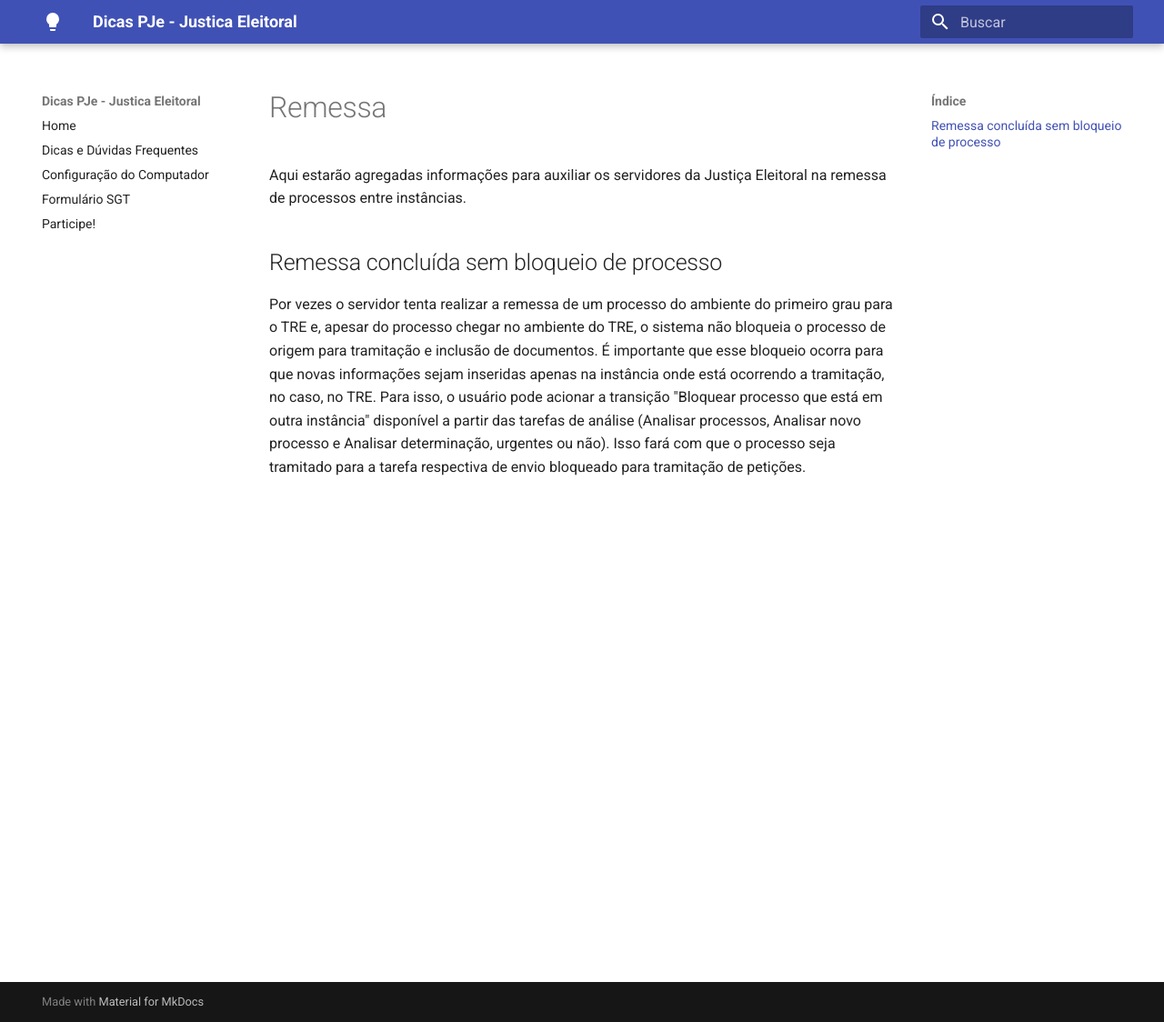
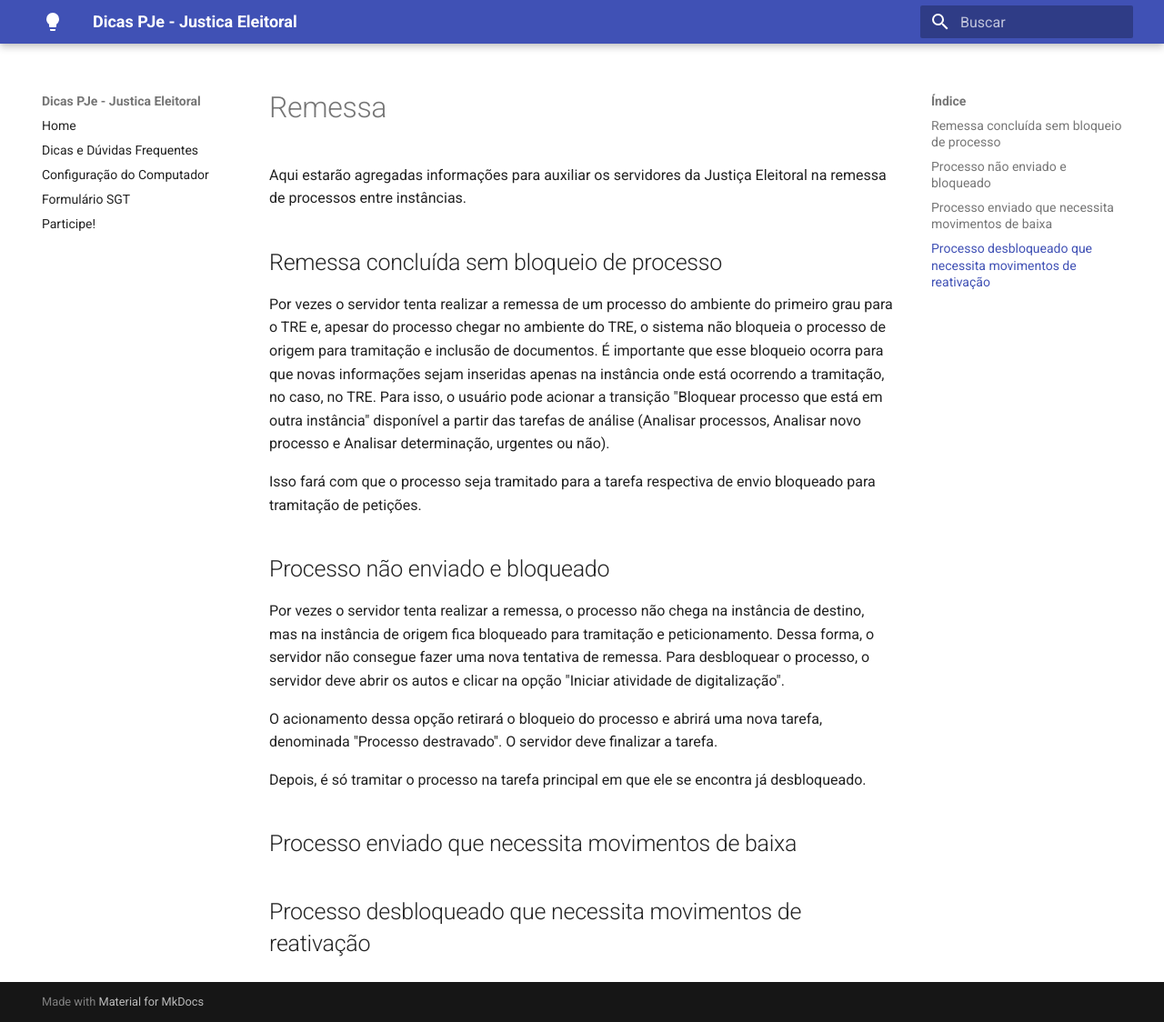
Before and after one commit to PJeJE/dicas_versao_1, an MkDocs documentation site: the page built from docs/remessa.md, in a window 1280 px wide and 1124 px high. Shown: the whole window at 91% size. Built offline with MkDocs 1.6.1 and Material for MkDocs 9.7.7, drawn with Linux system fonts in a browser that asks for light colours; nearby versions of some CDN libraries.

Commit message:
Update remessa.md

```diff
--- a/docs/remessa.md
+++ b/docs/remessa.md
@@ -4,4 +4,24 @@
 
 ## Remessa concluída sem bloqueio de processo
 
-Por vezes o servidor tenta realizar a remessa de um processo do ambiente do primeiro grau para o TRE e, apesar do processo chegar no ambiente do TRE, o sistema não bloqueia o processo de origem para tramitação e inclusão de documentos. É importante que esse bloqueio ocorra para que novas informações sejam inseridas apenas na instância onde está ocorrendo a tramitação, no caso, no TRE. Para isso, o usuário pode acionar a transição "Bloquear processo que está em outra instância" disponível a partir das tarefas de análise (Analisar processos, Analisar novo processo e Analisar determinação, urgentes ou não). Isso fará com que o processo seja tramitado para a tarefa respectiva de envio bloqueado para tramitação de petições.
+Por vezes o servidor tenta realizar a remessa de um processo do ambiente do primeiro grau para o TRE e, apesar do processo chegar no ambiente do TRE, o sistema não bloqueia o processo de origem para tramitação e inclusão de documentos. É importante que esse bloqueio ocorra para que novas informações sejam inseridas apenas na instância onde está ocorrendo a tramitação, no caso, no TRE. Para isso, o usuário pode acionar a transição "Bloquear processo que está em outra instância" disponível a partir das tarefas de análise (Analisar processos, Analisar novo processo e Analisar determinação, urgentes ou não).
+
+
+
+Isso fará com que o processo seja tramitado para a tarefa respectiva de envio bloqueado para tramitação de petições.
+
+
+## Processo não enviado e bloqueado
+
+Por vezes o servidor tenta realizar a remessa, o processo não chega na instância de destino, mas na instância de origem fica bloqueado para tramitação e peticionamento. Dessa forma, o servidor não consegue fazer uma nova tentativa de remessa. Para desbloquear o processo, o servidor deve abrir os autos e clicar na opção "Iniciar atividade de digitalização".
+
+
+O acionamento dessa opção retirará o bloqueio do processo e abrirá uma nova tarefa, denominada "Processo destravado". O servidor deve finalizar a tarefa.
+
+Depois, é só tramitar o processo na tarefa principal em que ele se encontra já desbloqueado.
+
+
+## Processo enviado que necessita movimentos de baixa
+
+
+## Processo desbloqueado que necessita movimentos de reativação
```
